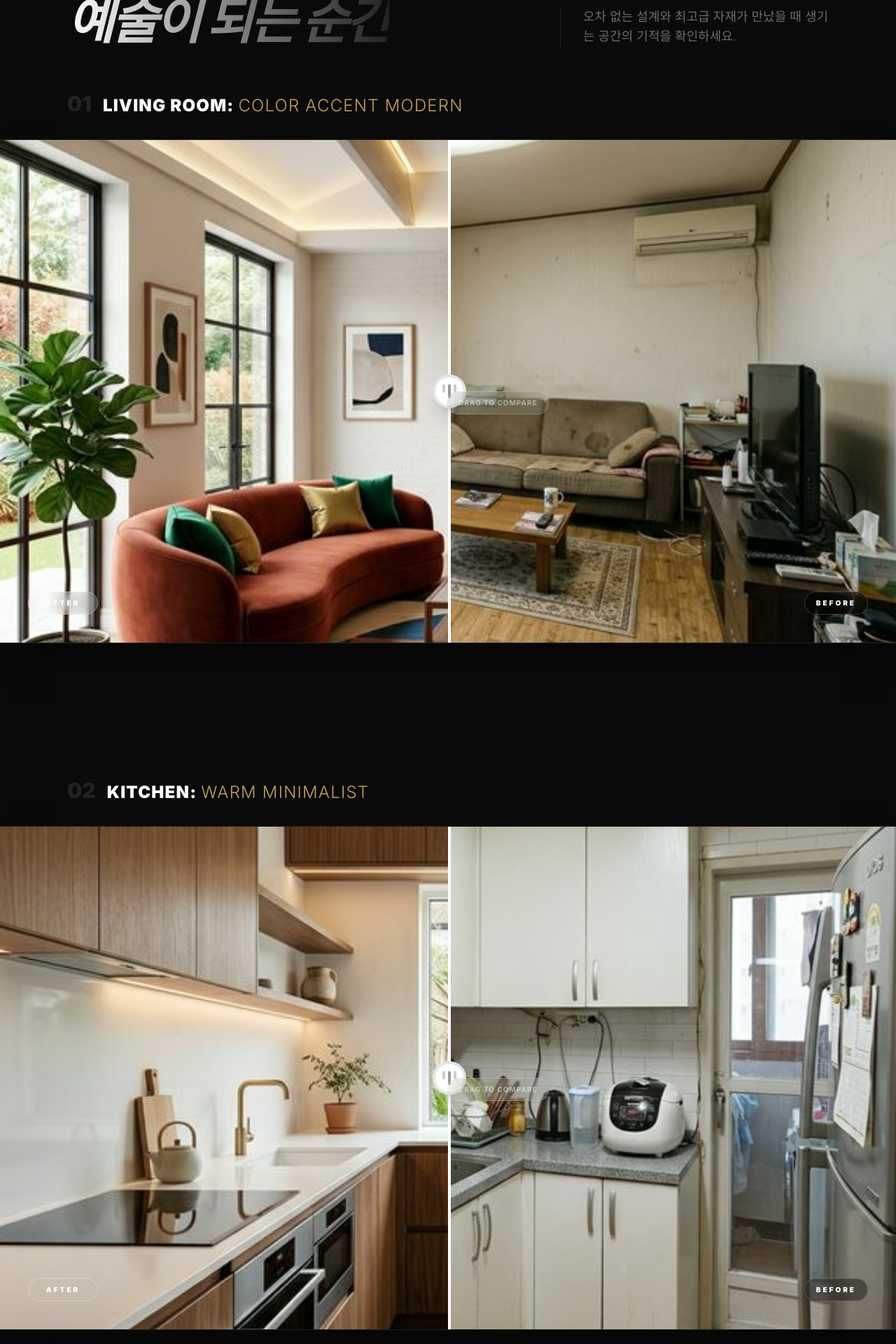
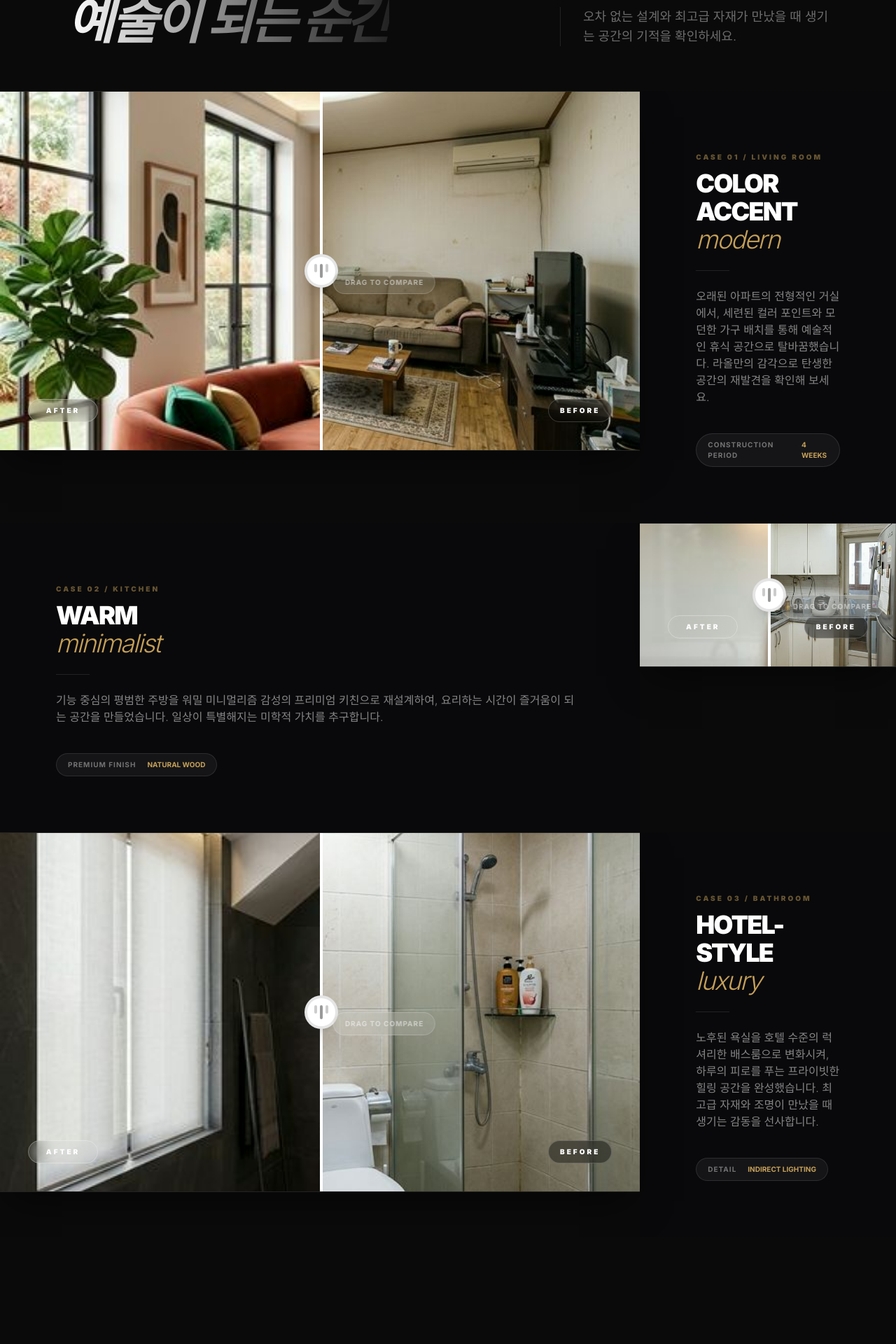
Before and after one commit to namooda7-gif/-_-, a Next.js app: page /portfolio in a window 1280 px wide. Shown: the part 600-2520 px from the top of the page at 70% size. Built offline with nearby package versions, Linux system fonts and the light colour scheme.

Commit message:
style: strictly apply 2.5:1 ratio for transformation gallery

```diff
--- a/src/app/portfolio/page.tsx
+++ b/src/app/portfolio/page.tsx
@@ -64,46 +64,88 @@ export default function PortfolioPage() {
           </div>
         </div>
 
-        <div className="grid grid-cols-1 gap-32 md:gap-48">
+        <div className="flex flex-col gap-0 md:gap-0">
           {/* Living Room Transformation */}
-          <div className="space-y-8">
-             <div className="flex items-baseline gap-4 px-6 md:px-12 xl:px-24">
-               <span className="text-3xl font-black text-white/10">01</span>
-               <h3 className="text-xl md:text-2xl font-black text-white uppercase tracking-wider">Living Room: <span className="text-accent-gold font-light">Color Accent Modern</span></h3>
-             </div>
-             <div className="w-full">
+          <div className="grid grid-cols-1 lg:grid-cols-[2.5fr_1fr] items-stretch gap-0 overflow-hidden min-h-[500px] md:min-h-[600px] lg:min-h-[auto]">
+             <div className="w-full h-full order-1 lg:order-1">
                <BeforeAfterSlider
                  beforeImage="/images/portfolio/transformation_before_v2.png"
                  afterImage="/images/portfolio/transformation_after_v2.png"
                />
              </div>
+             <div className="p-10 md:p-16 xl:p-20 bg-zinc-950 border-white/5 flex flex-col justify-center order-2 lg:order-2">
+               <div className="space-y-6">
+                 <div className="space-y-2">
+                   <span className="text-accent-gold text-[10px] font-black tracking-[0.3em] uppercase opacity-50">CASE 01 / LIVING ROOM</span>
+                   <h3 className="text-2xl md:text-4xl font-black text-white uppercase tracking-tighter leading-none">COLOR ACCENT<br /><span className="text-accent-gold italic font-light lowercase">modern</span></h3>
+                 </div>
+                 <div className="h-[1px] w-12 bg-white/10" />
+                 <p className="text-white/50 text-sm md:text-base font-light leading-relaxed">
+                   오래된 아파트의 전형적인 거실에서, 세련된 컬러 포인트와 모던한 가구 배치를 통해 예술적인 휴식 공간으로 탈바꿈했습니다. 라올만의 감각으로 탄생한 공간의 재발견을 확인해 보세요.
+                 </p>
+                 <div className="pt-4">
+                   <div className="inline-flex items-center gap-4 px-4 py-2 bg-white/5 border border-white/10 rounded-full">
+                     <span className="text-[10px] text-white/40 font-bold uppercase tracking-widest">Construction Period</span>
+                     <span className="text-[10px] text-accent-gold font-bold uppercase">4 Weeks</span>
+                   </div>
+                 </div>
+               </div>
+             </div>
           </div>
 
           {/* Kitchen Transformation */}
-          <div className="space-y-8">
-             <div className="flex items-baseline gap-4 px-6 md:px-12 xl:px-24">
-               <span className="text-3xl font-black text-white/10">02</span>
-               <h3 className="text-xl md:text-2xl font-black text-white uppercase tracking-wider">Kitchen: <span className="text-accent-gold font-light">Warm Minimalist</span></h3>
-             </div>
-             <div className="w-full">
+          <div className="grid grid-cols-1 lg:grid-cols-[2.5fr_1fr] items-stretch gap-0 overflow-hidden min-h-[500px] md:min-h-[600px] lg:min-h-[auto]">
+             <div className="w-full h-full order-1 lg:order-2">
                <BeforeAfterSlider
                  beforeImage="/images/portfolio/kitchen_before.png"
                  afterImage="/images/portfolio/kitchen_after.png"
                />
              </div>
+             <div className="p-10 md:p-16 xl:p-20 bg-zinc-950 border-white/5 flex flex-col justify-center order-2 lg:order-1">
+               <div className="space-y-6">
+                 <div className="space-y-2">
+                   <span className="text-accent-gold text-[10px] font-black tracking-[0.3em] uppercase opacity-50">CASE 02 / KITCHEN</span>
+                   <h3 className="text-2xl md:text-4xl font-black text-white uppercase tracking-tighter leading-none">WARM<br /><span className="text-accent-gold italic font-light lowercase">minimalist</span></h3>
+                 </div>
+                 <div className="h-[1px] w-12 bg-white/10" />
+                 <p className="text-white/50 text-sm md:text-base font-light leading-relaxed">
+                   기능 중심의 평범한 주방을 워밀 미니멀리즘 감성의 프리미엄 키친으로 재설계하여, 요리하는 시간이 즐거움이 되는 공간을 만들었습니다. 일상이 특별해지는 미학적 가치를 추구합니다.
+                 </p>
+                 <div className="pt-4">
+                   <div className="inline-flex items-center gap-4 px-4 py-2 bg-white/5 border border-white/10 rounded-full">
+                     <span className="text-[10px] text-white/40 font-bold uppercase tracking-widest">Premium Finish</span>
+                     <span className="text-[10px] text-accent-gold font-bold uppercase">Natural Wood</span>
+                   </div>
+                 </div>
+               </div>
+             </div>
           </div>
 
           {/* Bathroom Transformation */}
-          <div className="space-y-8">
-             <div className="flex items-baseline gap-4 px-6 md:px-12 xl:px-24">
-               <span className="text-3xl font-black text-white/10">03</span>
-               <h3 className="text-xl md:text-2xl font-black text-white uppercase tracking-wider">Bathroom: <span className="text-accent-gold font-light">Hotel-style Luxury</span></h3>
-             </div>
-             <div className="w-full">
+          <div className="grid grid-cols-1 lg:grid-cols-[2.5fr_1fr] items-stretch gap-0 overflow-hidden min-h-[500px] md:min-h-[600px] lg:min-h-[auto]">
+             <div className="w-full h-full order-1 lg:order-1">
                <BeforeAfterSlider
                  beforeImage="/images/portfolio/bathroom_before.png"
                  afterImage="/images/portfolio/bathroom_after.png"
                />
+             </div>
+             <div className="p-10 md:p-16 xl:p-20 bg-zinc-950 border-white/5 flex flex-col justify-center order-2 lg:order-2">
+               <div className="space-y-6">
+                 <div className="space-y-2">
+                   <span className="text-accent-gold text-[10px] font-black tracking-[0.3em] uppercase opacity-50">CASE 03 / BATHROOM</span>
+                   <h3 className="text-2xl md:text-4xl font-black text-white uppercase tracking-tighter leading-none">HOTEL-STYLE<br /><span className="text-accent-gold italic font-light lowercase">luxury</span></h3>
+                 </div>
+                 <div className="h-[1px] w-12 bg-white/10" />
+                 <p className="text-white/50 text-sm md:text-base font-light leading-relaxed">
+                   노후된 욕실을 호텔 수준의 럭셔리한 배스룸으로 변화시켜, 하루의 피로를 푸는 프라이빗한 힐링 공간을 완성했습니다. 최고급 자재와 조명이 만났을 때 생기는 감동을 선사합니다.
+                 </p>
+                 <div className="pt-4">
+                   <div className="inline-flex items-center gap-4 px-4 py-2 bg-white/5 border border-white/10 rounded-full">
+                     <span className="text-[10px] text-white/40 font-bold uppercase tracking-widest">Detail</span>
+                     <span className="text-[10px] text-accent-gold font-bold uppercase">Indirect Lighting</span>
+                   </div>
+                 </div>
+               </div>
              </div>
           </div>
         </div>
```
